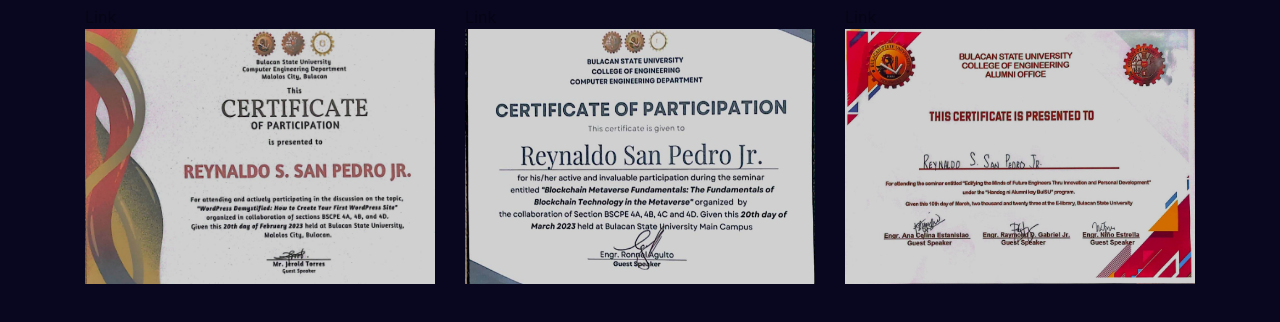
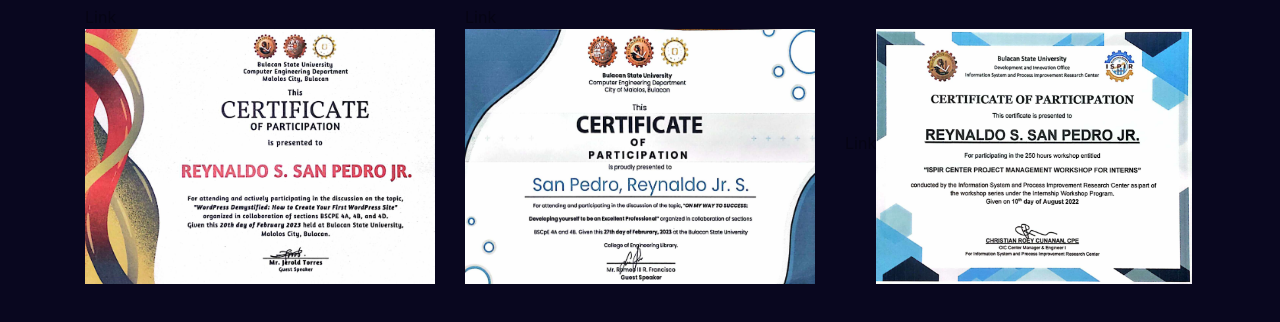
Before and after one commit to Aburajing/Aburajing.github.io, a plain HTML site: page Seminars.html in a window 1280 px wide. Shown: the part 138-460 px from the top of the page. Drawn offline with nearby package versions, Linux system fonts and the light colour scheme; a web font is replaced by a local one.

Commit message:
initialcommit

```diff
--- a/Seminars.html
+++ b/Seminars.html
@@ -76,9 +76,9 @@
     <div>
         <div class="container">
             <div class="row">
-                <div class="col-md-4"><a href="assets/img/354413642_1338295183417345_3474739924900096184_n.jpg" style="color: rgba(0,0,0,0.35);">Link<img src="assets/img/354413642_1338295183417345_3474739924900096184_n.jpg" style="height: 255px;"></a></div>
-                <div class="col-md-4"><a href="assets/img/353066046_1357130291512822_8811776064186212219_n.jpg" style="color: rgba(0,0,0,0.35);">Link<img src="assets/img/353066046_1357130291512822_8811776064186212219_n.jpg" style="height: 255px;"></a></div>
-                <div class="col-md-4"><a href="assets/img/354368824_226517253570241_8952874363710579782_n.jpg" style="color: rgba(0,0,0,0.35);">Link<img src="assets/img/354368824_226517253570241_8952874363710579782_n.jpg" style="height: 255px;"></a></div>
+                <div class="col-md-4"><a href="assets/img/354413642_1338295183417345_3474739924900096184_n.jpg" style="color: rgba(0,0,0,0.35);">Link<img src="assets/img/361835436_1005202727590929_3866499783021241224_n.jpg" style="height: 255px;"></a></div>
+                <div class="col-md-4"><a href="assets/img/353066046_1357130291512822_8811776064186212219_n.jpg" style="color: rgba(0,0,0,0.35);">Link<img src="assets/img/363294167_650455240099570_9112065751464980695_n.jpg" style="height: 255px;"></a></div>
+                <div class="col-md-4"><a href="assets/img/354368824_226517253570241_8952874363710579782_n.jpg" style="color: rgba(0,0,0,0.35);">Link<img src="assets/img/363329150_2334292646769590_5271869956265352046_n.jpg" style="height: 255px;margin: 0px;margin-top: 24px;"></a></div>
             </div>
         </div>
     </div>
```
Also changed, not shown: About-Me.html (+1 -1 lines), assets/img/361835436_1005202727590929_3866499783021241224_n.jpg (added), assets/img/362978223_3617970298430925_5254868726694862313_n.jpg (added), assets/img/363294167_650455240099570_9112065751464980695_n.jpg (added), assets/img/363297604_745080690636620_108503493291490711_n.jpg (added), assets/img/363312308_658110226207887_5782760359754774109_n.jpg (added), assets/img/363329150_2334292646769590_5271869956265352046_n.jpg (added).
